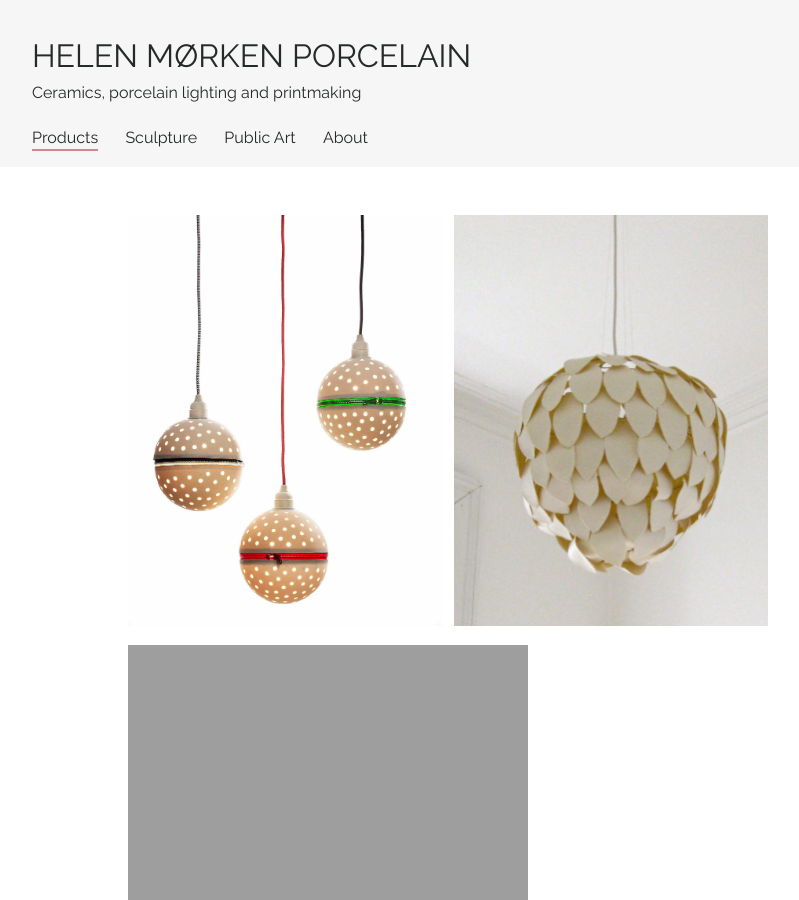
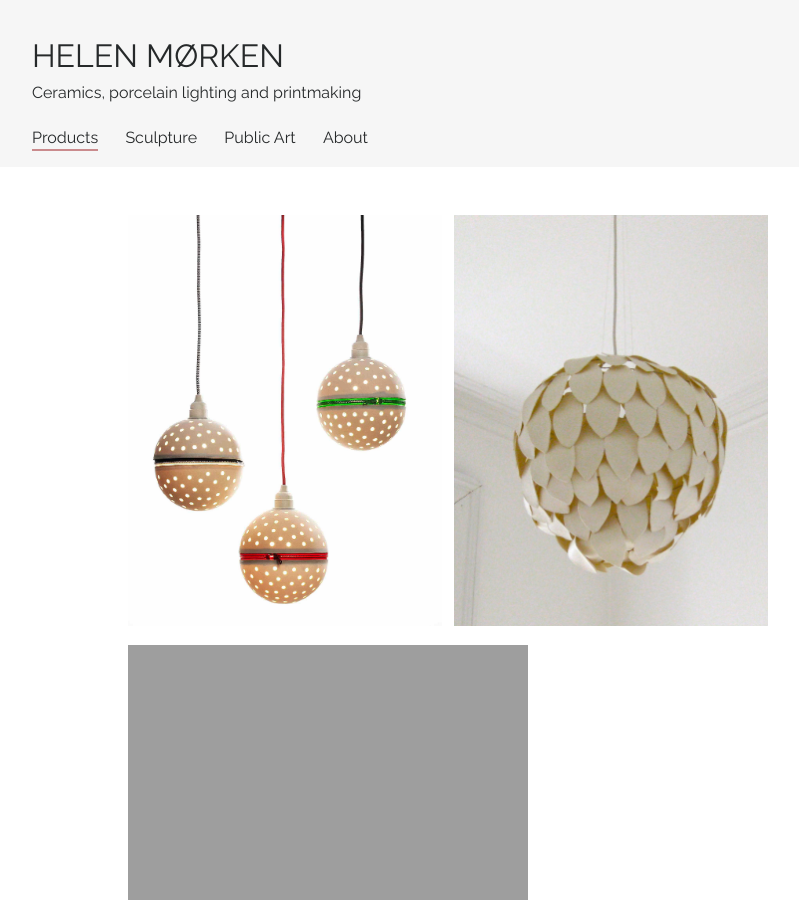
Before and after one commit to rebekkjm/helenmorkenno, a Jekyll site: the page built from index.html, in a window 1280 px wide and 900 px high. Shown: the whole window, without its empty margins (192-991 px from the left). Built offline with Jekyll 4.4.1, drawn with Linux system fonts in a browser that asks for light colours.

Commit message:
Update title to Helen Morken

```diff
--- a/_config.yml
+++ b/_config.yml
@@ -1,4 +1,4 @@
-title: Helen Mørken Porcelain
+title: Helen Mørken
 description: > # this means to ignore newlines until "baseurl:"
     Helen Mørken Porcelain
 url: "https://helenmorken.no"
```
